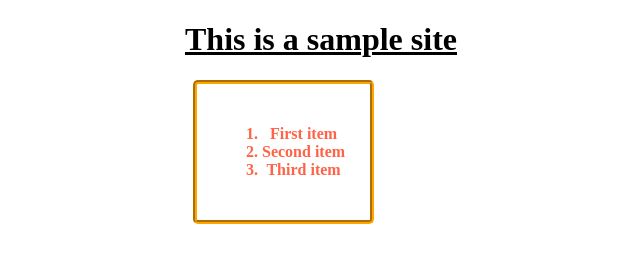
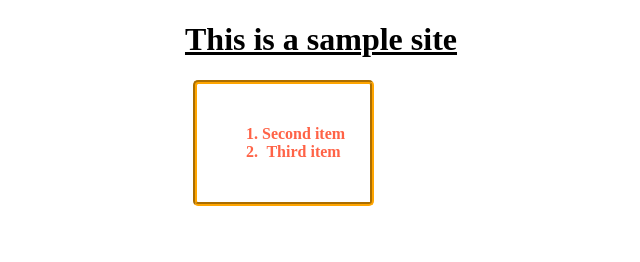
Before and after one commit to dhana-dhana/simple-site, a plain HTML site: page index.html in a window 1280 px wide. Shown: the whole page, without its empty margins (319-959 px from the left). Drawn offline with Linux system fonts and the light colour scheme.

Commit message:
deleted first list item

```diff
--- a/index.html
+++ b/index.html
@@ -8,7 +8,7 @@
 	<center><h1>This is a sample site</h1></center>
 	<div class="container">
 	<ol>
-		<li>First item</li>
+
 		<li>Second item</li>
 		<li>Third item</li>
 	</ol>
```
